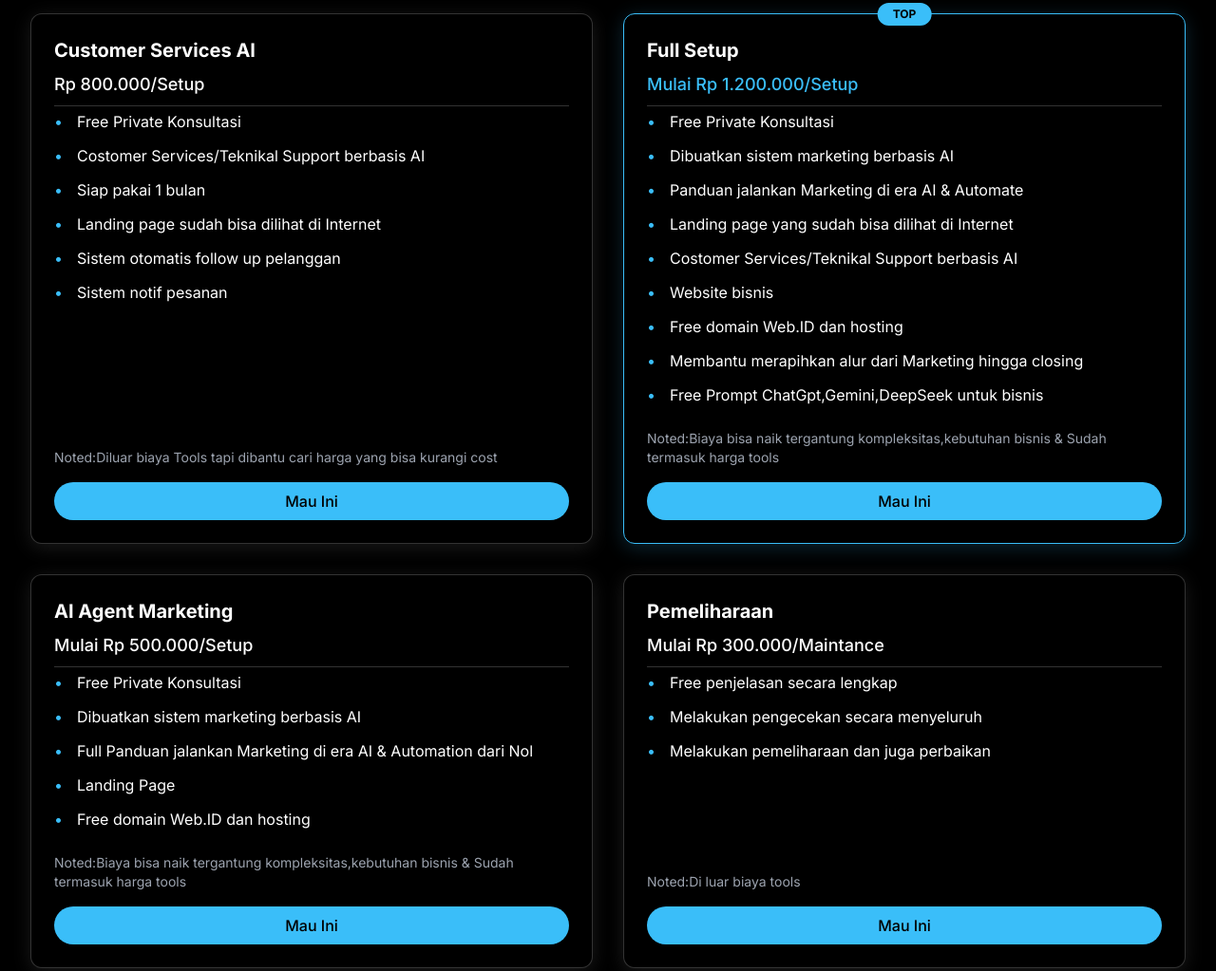
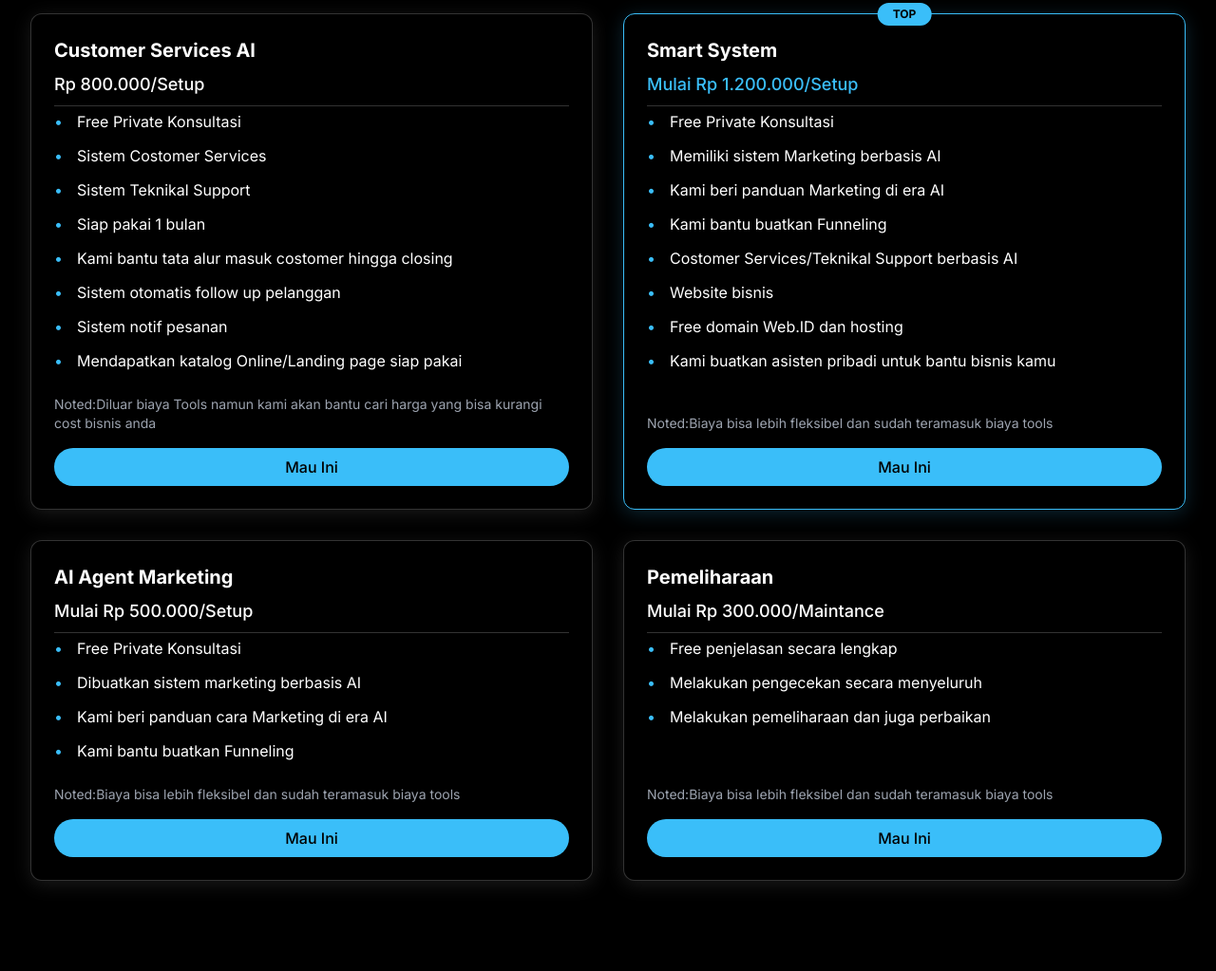
Before and after one commit to Harvixnexel/PortofolioAIWavice, a plain HTML site: page index.html in a window 1280 px wide. Shown: the part 2320-3343 px from the top of the page at 95% size. Drawn offline with nearby package versions, Linux system fonts and the light colour scheme.

Commit message:
hdjjrihsn

```diff
--- a/index.html
+++ b/index.html
@@ -326,15 +326,17 @@
 
                         <ul class="space-y-3 mb-6">
                             <li class="custom-bullet">Free Private Konsultasi</li>
-                            <li class="custom-bullet">Costomer Services/Teknikal Support berbasis AI</li>
+                            <li class="custom-bullet">Sistem Costomer Services</li>
+                            <li class="custom-bullet">Sistem Teknikal Support</li>
                             <li class="custom-bullet">Siap pakai 1 bulan</li>
-                            <li class="custom-bullet">Landing page sudah bisa dilihat di Internet</li>
+                            <li class="custom-bullet">Kami bantu tata alur masuk costomer hingga closing</li>
                             <li class="custom-bullet">Sistem otomatis follow up pelanggan</li>
                             <li class="custom-bullet">Sistem notif pesanan</li>
+                            <li class="custom-bullet">Mendapatkan katalog Online/Landing page siap pakai</li>
                         </ul>
 
                         <div class="mt-auto">
-                            <p class="text-gray-400 text-sm mb-4">Noted:Diluar biaya Tools tapi dibantu cari harga yang bisa kurangi cost</p>
+                            <p class="text-gray-400 text-sm mb-4">Noted:Diluar biaya Tools namun kami akan bantu cari harga yang bisa kurangi cost bisnis anda</p>
                             <a href="https://wa.me/6285254082750?text=Saya%20tertarik%20dengan%20paket%20Customer%20Services%20AI" target="_blank" class="inline-block bg-[#3ABEF9] hover:bg-[#2da8e0] text-black font-medium py-2 px-6 rounded-full transition-colors duration-300 w-full text-center">
                                 Mau Ini
                             </a>
@@ -348,24 +350,23 @@
                         TOP
                     </div>
                     <div class="flex flex-col h-full">
-                        <h3 class="text-xl font-bold text-white mb-2">Full Setup</h3>
+                        <h3 class="text-xl font-bold text-white mb-2">Smart System</h3>
                         <p class="text-[#3ABEF9] text-lg font-medium mb-1">Mulai Rp 1.200.000/Setup</p>
                         <div class="h-px bg-white bg-opacity-20 my-1"></div>
 
                         <ul class="space-y-3 mb-6">
                             <li class="custom-bullet">Free Private Konsultasi</li>
-                            <li class="custom-bullet">Dibuatkan sistem marketing berbasis AI</li>
-                            <li class="custom-bullet">Panduan jalankan Marketing di era AI & Automate</li>
-                            <li class="custom-bullet">Landing page yang sudah bisa dilihat di Internet</li>
+                            <li class="custom-bullet">Memiliki sistem Marketing berbasis AI</li>
+                            <li class="custom-bullet">Kami beri panduan Marketing di era AI</li>
+                            <li class="custom-bullet">Kami bantu buatkan Funneling</li>
                             <li class="custom-bullet">Costomer Services/Teknikal Support berbasis AI</li>
                             <li class="custom-bullet">Website bisnis</li>
                             <li class="custom-bullet">Free domain Web.ID dan hosting</li>
-                            <li class="custom-bullet">Membantu merapihkan alur dari Marketing hingga closing</li>
-                            <li class="custom-bullet">Free Prompt ChatGpt,Gemini,DeepSeek untuk bisnis</li>
+                            <li class="custom-bullet">Kami buatkan asisten pribadi untuk bantu bisnis kamu</li>
                         </ul>
 
                         <div class="mt-auto">
-                            <p class="text-gray-400 text-sm mb-4">Noted:Biaya bisa naik tergantung kompleksitas,kebutuhan bisnis & Sudah termasuk harga tools</p>
+                            <p class="text-gray-400 text-sm mb-4">Noted:Biaya bisa lebih fleksibel dan sudah teramasuk biaya tools</p>
                             <a href="https://wa.me/6285254082750?text=Saya%20tertarik%20dengan%20paket%20Full%20Setup" target="_blank" class="inline-block bg-[#3ABEF9] hover:bg-[#2da8e0] text-black font-medium py-2 px-6 rounded-full transition-colors duration-300 w-full text-center">
                                 Mau Ini
                             </a>
@@ -383,13 +384,12 @@
                         <ul class="space-y-3 mb-6">
                             <li class="custom-bullet">Free Private Konsultasi</li>
                             <li class="custom-bullet">Dibuatkan sistem marketing berbasis AI</li>
-                            <li class="custom-bullet">Full Panduan jalankan Marketing di era AI & Automation dari Nol</li>
-                            <li class="custom-bullet">Landing Page</li>
-                            <li class="custom-bullet">Free domain Web.ID dan hosting</li>
+                            <li class="custom-bullet">Kami beri panduan cara Marketing di era AI</li>
+                            <li class="custom-bullet">Kami bantu buatkan Funneling</li>
                         </ul>
 
                         <div class="mt-auto">
-                            <p class="text-gray-400 text-sm mb-4">Noted:Biaya bisa naik tergantung kompleksitas,kebutuhan bisnis & Sudah termasuk harga tools</p>
+                            <p class="text-gray-400 text-sm mb-4">Noted:Biaya bisa lebih fleksibel dan sudah teramasuk biaya tools</p>
                             <a href="https://wa.me/6285254082750?text=Saya%20tertarik%20dengan%20paket%20AI%20Marketing" target="_blank" class="inline-block bg-[#3ABEF9] hover:bg-[#2da8e0] text-black font-medium py-2 px-6 rounded-full transition-colors duration-300 w-full text-center">
                                 Mau Ini
                             </a>
@@ -411,7 +411,7 @@
                         </ul>
 
                         <div class="mt-auto">
-                            <p class="text-gray-400 text-sm mb-4">Noted:Di luar biaya tools</p>
+                            <p class="text-gray-400 text-sm mb-4">Noted:Biaya bisa lebih fleksibel dan sudah teramasuk biaya tools</p>
                             <a href="https://wa.me/6285254082750?text=Saya%20tertarik%20dengan%20paket%20Pemeliharaan" target="_blank" class="inline-block bg-[#3ABEF9] hover:bg-[#2da8e0] text-black font-medium py-2 px-6 rounded-full transition-colors duration-300 w-full text-center">
                                 Mau Ini
                             </a>
```
